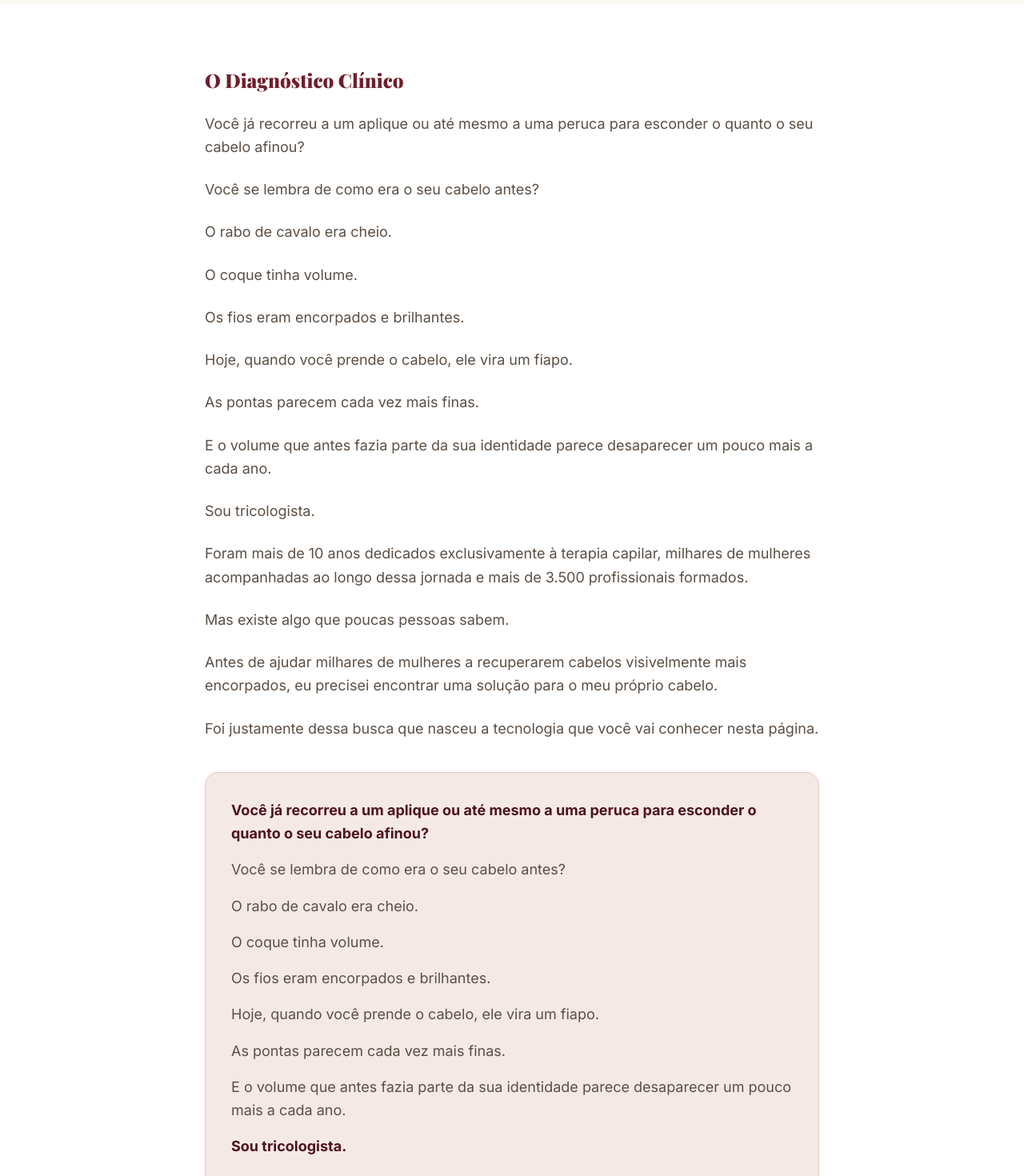
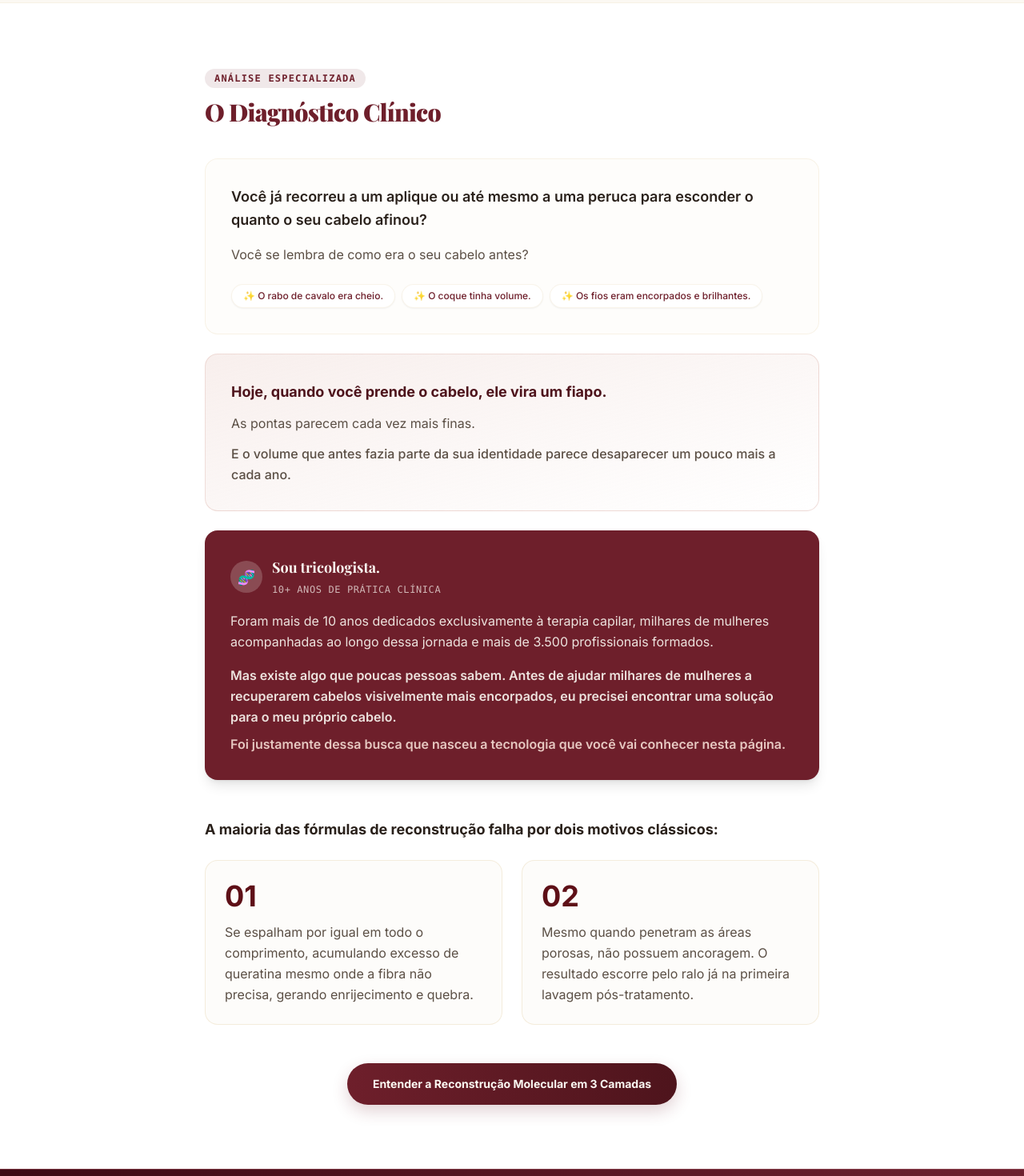
Before and after one commit to DellsantosXD/lp-proteina-do-trigo-A, a React (Vite) app: page / in a window 1280 px wide. Shown: the part 1380-2850 px from the top of the page at 80% size. Built offline with nearby package versions, Linux system fonts and the light colour scheme; a web font is replaced by a local one.

Commit message:
style: redesign O Diagnóstico Clínico section into premium storytelling cards

```diff
--- a/src/App.tsx
+++ b/src/App.tsx
@@ -209,49 +209,93 @@ export default function App() {
       {/* LEAD SECTION - PROBLEM OUTLINE */}
       <section className="py-20 px-6 border-t border-tan-deep/25 bg-white">
         <div className="max-w-3xl mx-auto">
-          <div className="flex items-center mb-6 select-none justify-center md:justify-start">
-            <span className="text-xl sm:text-2xl font-serif text-bordo font-black">O Diagnóstico Clínico</span>
+          <div className="text-center md:text-left mb-10">
+            <span className="inline-block px-3 py-1 bg-bordo/10 text-bordo font-mono text-xs font-bold uppercase tracking-widest rounded-full mb-3">
+              Análise Especializada
+            </span>
+            <h2 className="text-2xl sm:text-3xl font-serif text-bordo font-black tracking-tight">
+              O Diagnóstico Clínico
+            </h2>
           </div>
 
-          {/* Static Lead paragraphs (Teste A) */}
-          <div className="prose prose-ink max-w-none mb-10">
+          {/* Structured Storytelling Cards */}
+          <div className="space-y-6 mb-12">
+            {/* Card 1: Memória & Identificação */}
             <motion.div
-              initial={{ opacity: 0, y: 10 }}
-              animate={{ opacity: 1, y: 0 }}
-              transition={{ duration: 0.6 }}
-              className="space-y-6"
+              initial={{ opacity: 0, y: 15 }}
+              whileInView={{ opacity: 1, y: 0 }}
+              viewport={{ once: true }}
+              transition={{ duration: 0.5 }}
+              className="bg-cream/30 border border-tan-deep/20 rounded-2xl p-6 sm:p-8"
             >
-              {leadParagraphs.map((paragraph, index) => (
-                <p key={index} className="text-base sm:text-lg text-ink-soft leading-relaxed">
-                  {paragraph}
+              <p className="text-base sm:text-lg text-ink font-semibold leading-relaxed mb-4">
+                {leadParagraphs[0]}
+              </p>
+              <p className="text-sm sm:text-base text-ink-soft leading-relaxed mb-4">
+                {leadParagraphs[1]}
+              </p>
+              <div className="flex flex-wrap gap-2 pt-2">
+                <span className="bg-white border border-tan-deep/20 text-bordo text-xs font-medium px-3.5 py-1.5 rounded-full shadow-xs">
+                  ✨ {leadParagraphs[2]}
+                </span>
+                <span className="bg-white border border-tan-deep/20 text-bordo text-xs font-medium px-3.5 py-1.5 rounded-full shadow-xs">
+                  ✨ {leadParagraphs[3]}
+                </span>
+                <span className="bg-white border border-tan-deep/20 text-bordo text-xs font-medium px-3.5 py-1.5 rounded-full shadow-xs">
+                  ✨ {leadParagraphs[4]}
+                </span>
+              </div>
+            </motion.div>
+
+            {/* Card 2: A Realidade Atual */}
+            <motion.div
+              initial={{ opacity: 0, y: 15 }}
+              whileInView={{ opacity: 1, y: 0 }}
+              viewport={{ once: true }}
+              transition={{ duration: 0.5, delay: 0.1 }}
+              className="bg-gradient-to-br from-rose/30 via-rose/15 to-transparent border border-rose/60 rounded-2xl p-6 sm:p-8 relative overflow-hidden"
+            >
+              <div className="relative z-10 space-y-3">
+                <p className="text-base sm:text-lg text-bordo-deep font-bold leading-relaxed">
+                  {leadParagraphs[5]}
                 </p>
-              ))}
+                <p className="text-sm sm:text-base text-ink-soft leading-relaxed">
+                  {leadParagraphs[6]}
+                </p>
+                <p className="text-sm sm:text-base text-ink-soft leading-relaxed font-medium">
+                  {leadParagraphs[7]}
+                </p>
+              </div>
+            </motion.div>
+
+            {/* Card 3: A Jornada da Tricologista */}
+            <motion.div
+              initial={{ opacity: 0, y: 15 }}
+              whileInView={{ opacity: 1, y: 0 }}
+              viewport={{ once: true }}
+              transition={{ duration: 0.5, delay: 0.2 }}
+              className="bg-bordo text-cream rounded-2xl p-6 sm:p-8 shadow-lg relative"
+            >
+              <div className="mb-4 flex items-center gap-3">
+                <div className="w-10 h-10 rounded-full bg-cream/20 flex items-center justify-center font-serif text-lg font-bold text-cream">
+                  🧬
+                </div>
+                <div>
+                  <span className="block font-serif text-lg font-bold text-cream">{leadParagraphs[8]}</span>
+                  <span className="text-xs text-cream/70 font-mono uppercase tracking-wider">10+ Anos de Prática Clínica</span>
+                </div>
+              </div>
+              <p className="text-sm sm:text-base text-cream/90 leading-relaxed mb-4">
+                {leadParagraphs[9]}
+              </p>
+              <p className="text-sm sm:text-base text-cream/90 leading-relaxed font-semibold mb-2">
+                {leadParagraphs[10]} {leadParagraphs[11]}
+              </p>
+              <p className="text-sm sm:text-base text-rose font-semibold leading-relaxed">
+                {leadParagraphs[12]}
+              </p>
             </motion.div>
           </div>
-
-          {/* Callout box */}
-          <motion.div
-            className="bg-rose/40 border border-rose rounded-2xl p-6 sm:p-8 mb-12"
-            initial={{ scale: 0.98, opacity: 0.9 }}
-            whileInView={{ scale: 1, opacity: 1 }}
-            viewport={{ once: true }}
-            transition={{ duration: 0.5 }}
-          >
-            <div className="space-y-4">
-              {leadParagraphs.map((paragraph, index) => (
-                <p
-                  key={index}
-                  className={`text-base sm:text-lg leading-relaxed ${
-                    index === 0 || index === 8 || index === 10 || index === 12
-                      ? 'font-bold text-bordo-deep'
-                      : 'text-ink-soft'
-                  }`}
-                >
-                  {paragraph}
-                </p>
-              ))}
-            </div>
-          </motion.div>
 
           <p className="text-base sm:text-lg text-ink font-bold mb-6 text-center md:text-left">
             A maioria das fórmulas de reconstrução falha por dois motivos clássicos:
```
